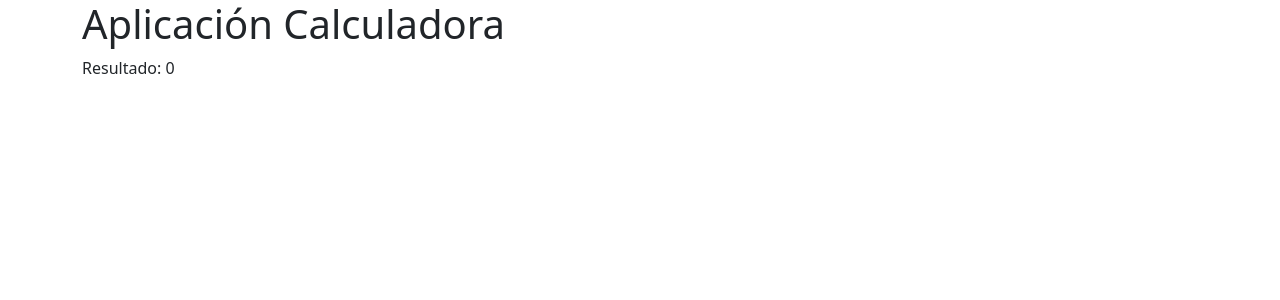
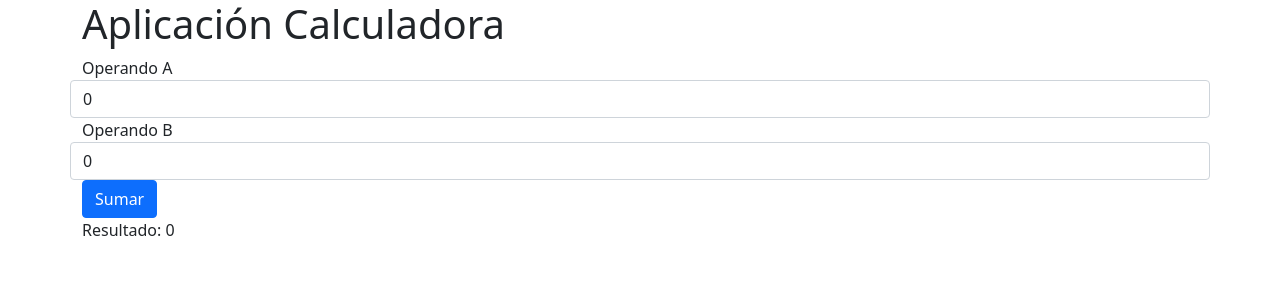
Before and after one commit to erkcgn/calculadora-app, an Angular app: page / in a window 1280 px wide. Shown: the top 300 px of the page. Built offline with nearby package versions, Linux system fonts and the light colour scheme.

Commit message:
form en componente hijo

```diff
--- a/src/app/app.component.html
+++ b/src/app/app.component.html
@@ -1,5 +1,8 @@
 <div class="container">
   <h1>{{titulo}}</h1>
+  <app-formulario
+  >
 
+  </app-formulario>
   <p>Resultado: {{resultado}}</p>
 </div>
--- a/src/app/app.component.ts
+++ b/src/app/app.component.ts
@@ -7,11 +7,8 @@
 })
 export class AppComponent {
   titulo = 'Aplicación Calculadora';
-  operandoA: number = 0;
-  operandoB: number = 0;
+
   resultado: number = 0;
 
-  sumar():void{
-    this.resultado = this.operandoA + this.operandoB;
-  }
+
 }
--- a/src/app/formulario/formulario.component.ts
+++ b/src/app/formulario/formulario.component.ts
@@ -1,15 +1,19 @@
-import { Component, OnInit } from '@angular/core';
+import { Component, EventEmitter, Output } from '@angular/core';
 
 @Component({
   selector: 'app-formulario',
   templateUrl: './formulario.component.html',
   styleUrls: ['./formulario.component.css']
 })
-export class FormularioComponent implements OnInit {
+export class FormularioComponent{
 
-  constructor() { }
+  operandoA: number = 0;
+  operandoB: number = 0;
 
-  ngOnInit(): void {
+  @Output() resultadoSuma = new EventEmitter<number>();
+
+  sumar():void{
+    let resultado = this.operandoA + this.operandoB;
+    this.resultadoSuma.emit(resultado);
   }
-
 }
```
